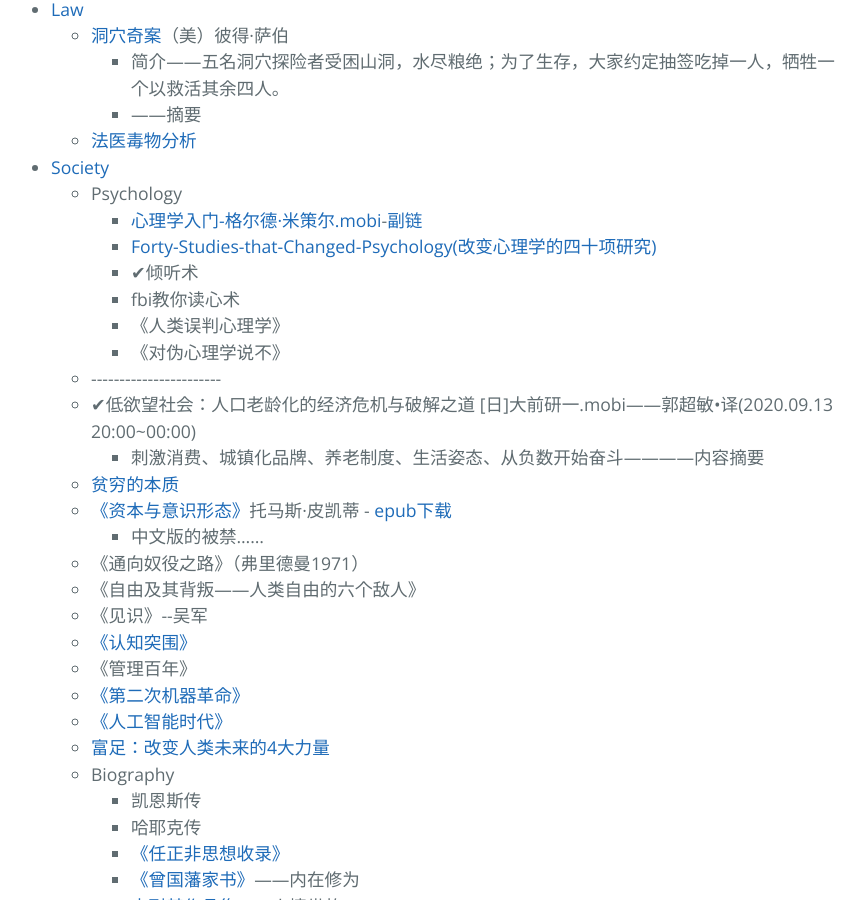
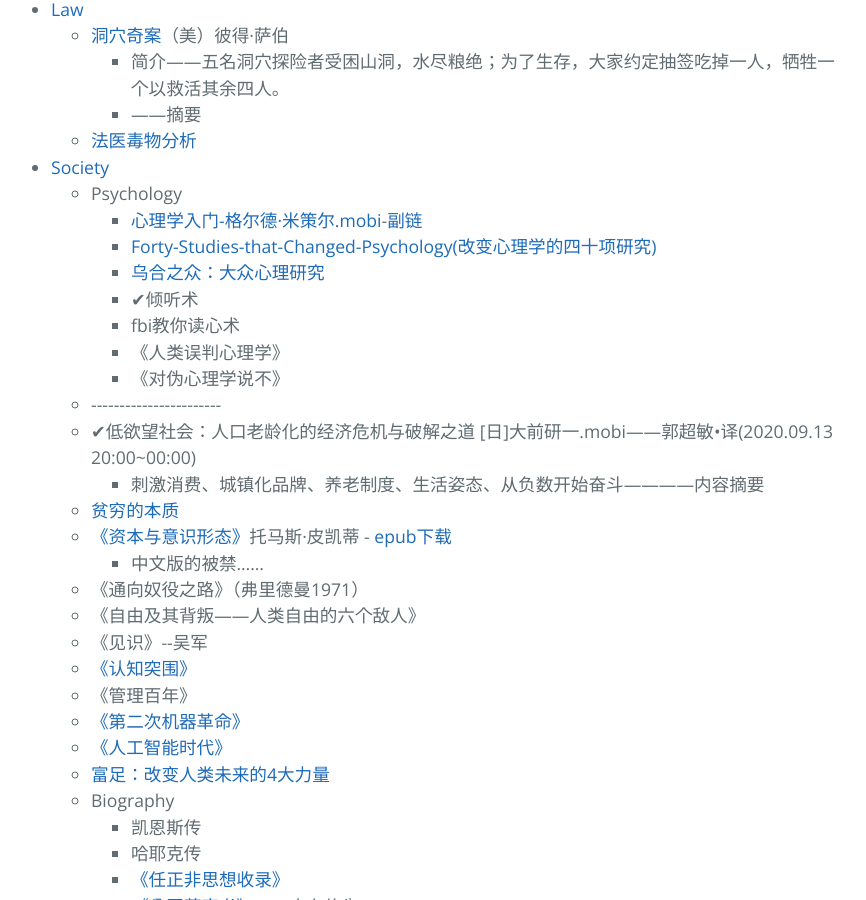
Before and after one commit to AmbroseRen/test, a Jekyll site: the page built from Library/BookListsOne.md, in a window 1280 px wide and 900 px high, scrolled down 1009 px. Shown: the whole window, without its empty margins (213-1079 px from the left). Built offline with Jekyll 4.4.1, drawn with Linux system fonts in a browser that asks for light colours; our own code applies the rules of GitHub Pages for plain Markdown files; the repository's description, which GitHub fills in, is left out.

Commit message:
Update BookListsOne.md

```diff
--- a/Library/BookListsOne.md
+++ b/Library/BookListsOne.md
@@ -68,7 +68,8 @@
                 <ul>
                     <li><a href="https://cdn.jsdelivr.net/gh/AmbroseRen/test@master/Library/Society/Psychology/mobi心理学入门.pdf">心理学入门-格尔德·米策尔.mobi</a>-<a href="http://cn.epubee.com/files.aspx">副链</a></li>
                     <li><a href="https://cdn.jsdelivr.net/gh/AmbroseRen/test@master/Library/Society/Psychology/Forty-Studies-that-Changed-Psychology.pdf">Forty-Studies-that-Changed-Psychology(改变心理学的四十项研究)</a></li>
-                    <li>✔倾听术</li>
+                    <li><a href="https://cdn.jsdelivr.net/gh/AmbroseRen/Picture@master/book/Society/乌合之众：大众心理研究-古斯塔夫·勒庞.pdf">乌合之众：大众心理研究</a></li>
+		    <li>✔倾听术</li>
                     <li>fbi教你读心术</li>
                     <li>《人类误判心理学》</li>
                     <li>《对伪心理学说不》</li>
```
